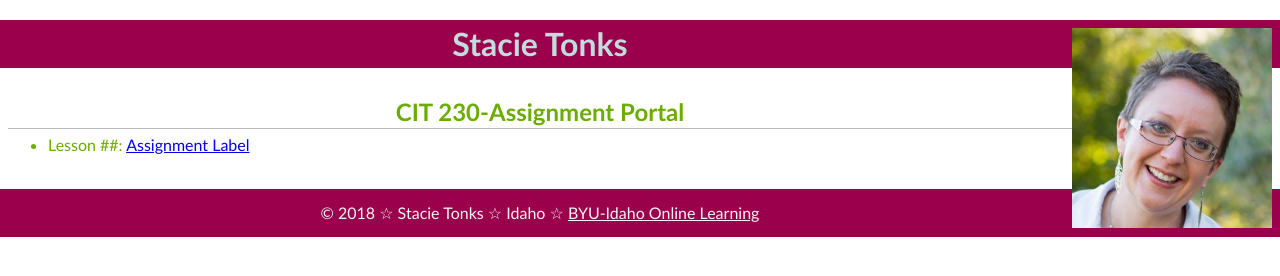
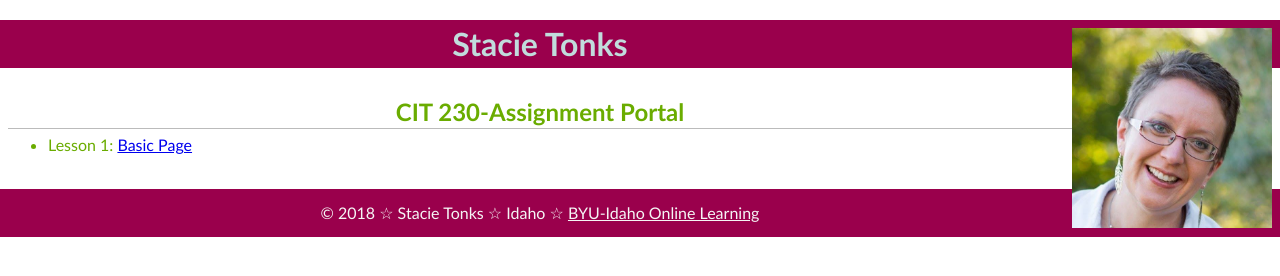
Before and after one commit to StacieDT/staciedt.github.io, a plain HTML site: page index.html in a window 1280 px wide. Drawn offline with Linux system fonts and the light colour scheme.

Commit message:
Update index.html

```diff
--- a/index.html
+++ b/index.html
@@ -20,7 +20,7 @@
         <main>
             <h2> CIT 230-Assignment Portal</h2>
             <ul>
-                <li> Lesson ##: <a href="#">Assignment Label</a></li>
+                <li> Lesson 1: <a href="staciedt.github.io/basicpage.html">Basic Page</a></li>
             </ul>
         </main>
         <footer>
```
